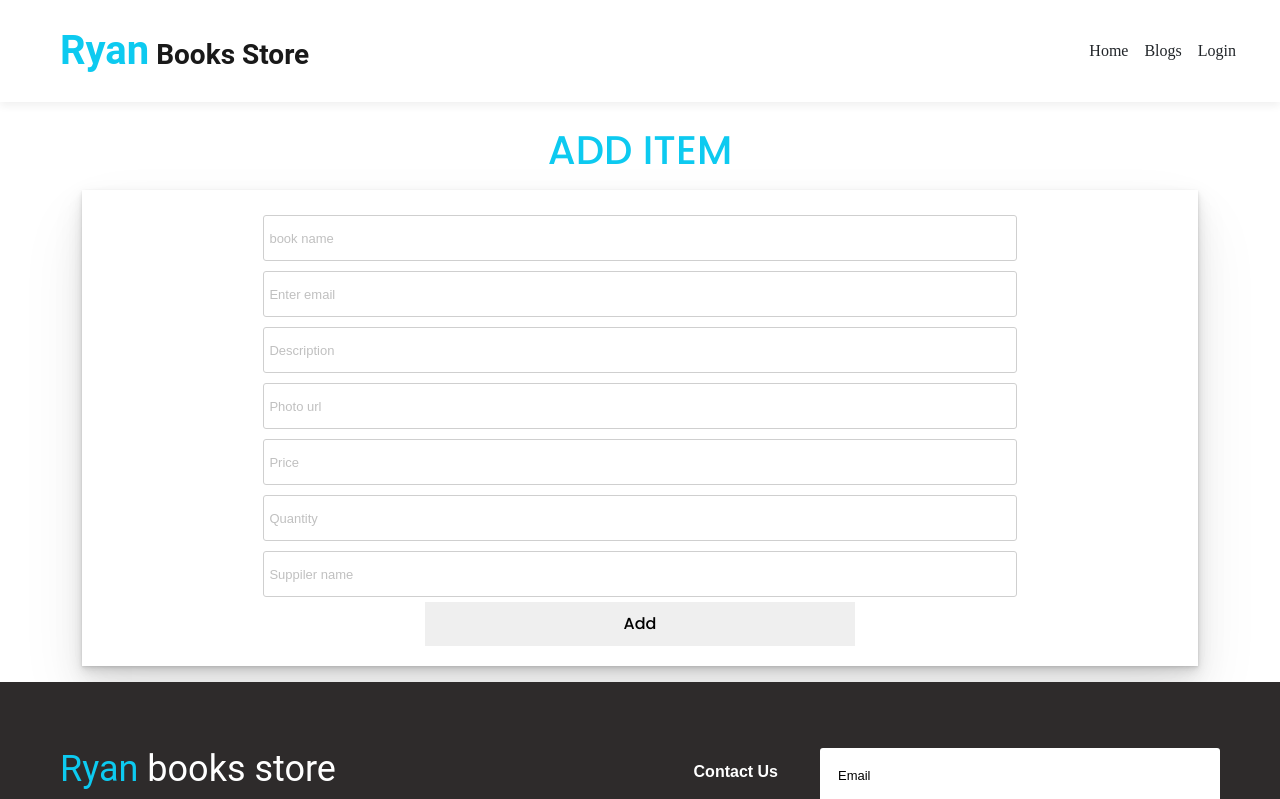
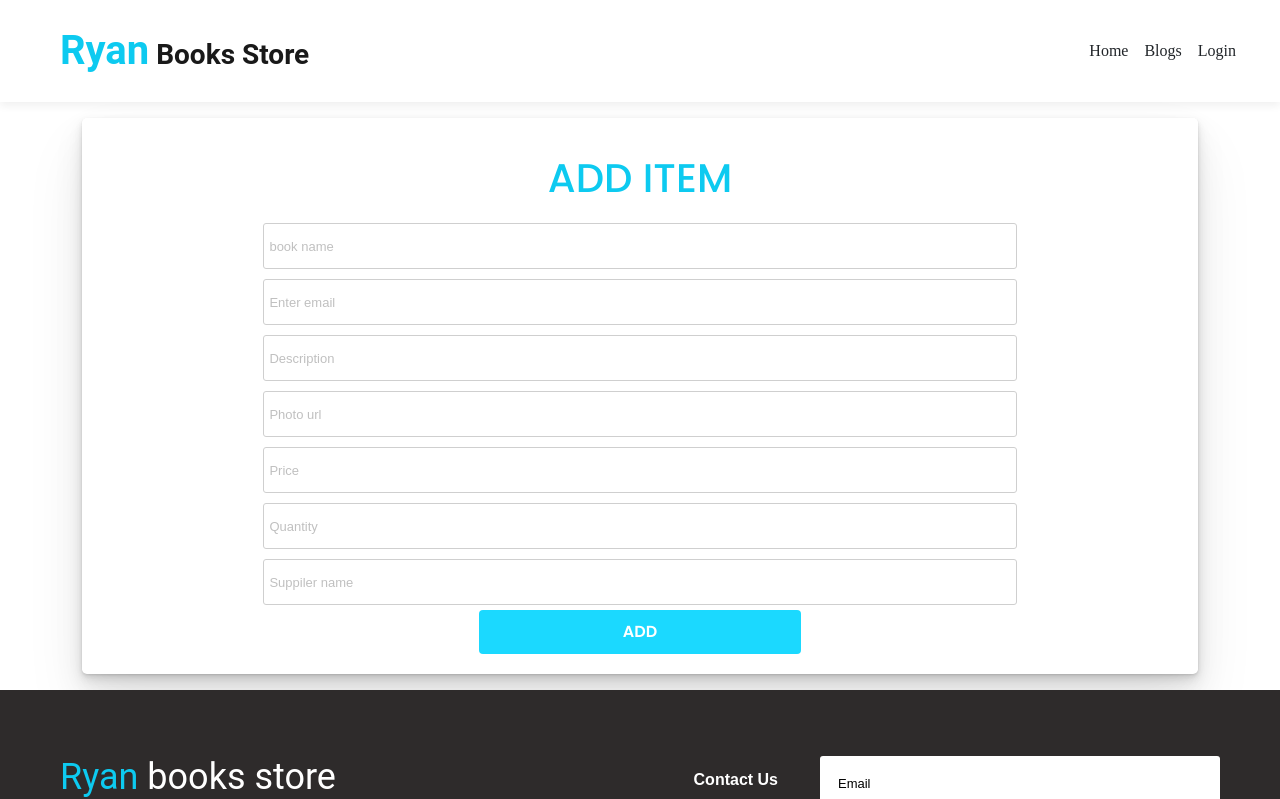
Before and after one commit to CodeWithShamim/Ryan-books-store-client-side, a React (Create React App) app: page /add-items in a window 1280 px wide. Shown: the top 799 px of the page. Built offline with nearby package versions, Linux system fonts and the light colour scheme; no server answers.

Commit message:
add item component stype added

```diff
--- a/src/components/AddItems/AddItems.css
+++ b/src/components/AddItems/AddItems.css
@@ -3,6 +3,7 @@
     flex-direction: column;
     box-shadow: rgba(0, 0, 0, 0.07) 0px 1px 2px, rgba(0, 0, 0, 0.07) 0px 2px 4px, rgba(0, 0, 0, 0.07) 0px 4px 8px, rgba(0, 0, 0, 0.07) 0px 8px 16px, rgba(0, 0, 0, 0.07) 0px 16px 32px, rgba(0, 0, 0, 0.07) 0px 32px 64px;
     padding: 20px;
+    border-radius: 5px;
 }
 
 .add-form-container .add-field {
@@ -20,6 +21,15 @@
 .add-form-container .item-add-btn {
     border: 0;
     padding: 10px;
-    width: 40%;
+    width: 30%;
     margin: 0px auto;
+    border-radius: 4px;
+    text-transform: uppercase;
+    color: #fff;
+    font-weight: bold;
+    background-color: #1bd9ff;
 }
+
+.add-form-container .item-add-btn:hover {
+    background-color: #3f98aa;
+}
--- a/src/components/AddItems/AddItems.js
+++ b/src/components/AddItems/AddItems.js
@@ -2,17 +2,39 @@ import React from "react";
 import "./AddItems.css";
 
 const AddItems = () => {
+  // ---add item in db---
+  const handleAddItem = (e) => {
+    e.preventDefault();
+    const bookName = e.target.name.value;
+    const email = e.target.email.value;
+    const description = e.target.description.value;
+    const photoUrl = e.target.photoUrl.value;
+    const price = e.target.price.value;
+    const quantity = e.target.quantity.value;
+    const suppiler = e.target.suppiler.value;
+    // -------=---------
+    console.log(
+      bookName,
+      email,
+      description,
+      photoUrl,
+      price,
+      quantity,
+      suppiler
+    );
+  };
+
   return (
     <div className="container my-3">
-      <h1 className="text-info text-uppercase mt-4 mb-3">Add Item</h1>
-
       {/* ---add from start here--- */}
-      <form className="add-form-container">
+      <form onSubmit={handleAddItem} className="add-form-container">
+        <h1 className="text-info text-uppercase my-3">Add Item</h1>
         <input
           type="text"
           className="add-field"
           name="name"
           id="name"
+          required
           placeholder="book name"
         />
         <input
@@ -20,6 +42,7 @@ const AddItems = () => {
           className="add-field"
           name="email"
           id="email"
+          required
           placeholder="Enter email"
         />
         <input
@@ -27,6 +50,7 @@ const AddItems = () => {
           className="add-field"
           name="description"
           id="description"
+          required
           placeholder="Description"
         />
         <input
@@ -34,6 +58,7 @@ const AddItems = () => {
           className="add-field"
           name="photoUrl"
           id="photoUrl"
+          required
           placeholder="Photo url"
         />
         <input
@@ -41,6 +66,7 @@ const AddItems = () => {
           className="add-field"
           name="price"
           id="price"
+          required
           placeholder="Price"
         />
         <input
@@ -48,6 +74,7 @@ const AddItems = () => {
           className="add-field"
           name="quantity"
           id="quantity"
+          required
           placeholder="Quantity"
         />
         <input
@@ -55,6 +82,7 @@ const AddItems = () => {
           className="add-field"
           name="suppiler"
           id="suppiler"
+          required
           placeholder="Suppiler name"
         />
         {/* ---submit btn--- */}
```
